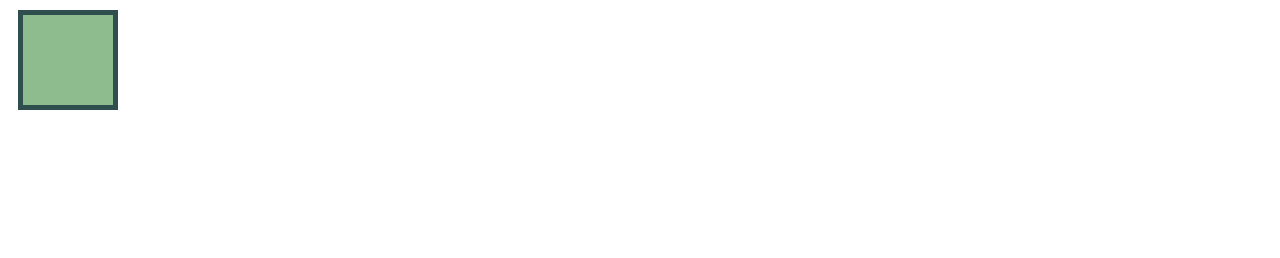
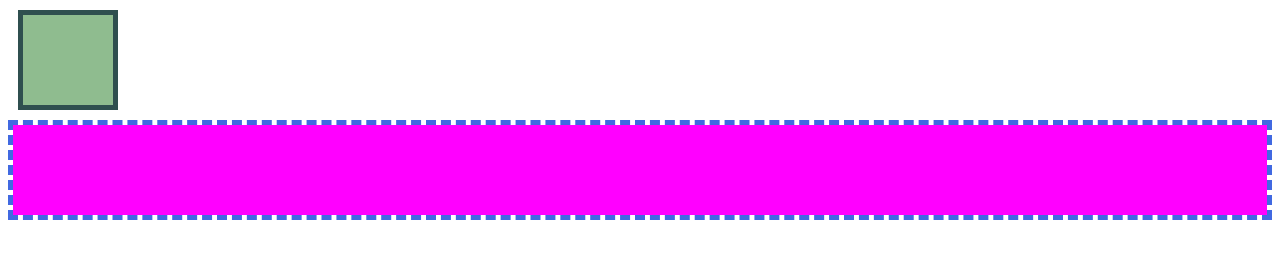
Before and after one commit to reality8080/Study_HTML, a plain HTML site: page Css/Index2.html in a window 1280 px wide. Drawn offline with Linux system fonts and the light colour scheme.

Commit message:
Add backgound_clip

```diff
--- /dev/null
+++ b/Css/Backgound_Clip/BackGound.css
@@ -0,0 +1,10 @@
+.header{
+    width: 100%;
+    height: 100px;
+    background-color: fuchsia;
+    box-sizing: border-box;
+    border: 5px dashed royalblue;
+    padding: 15px;
+    background-clip: padding-box;
+    /* content-box, border-box,  */
+}
--- a/Css/Index2.html
+++ b/Css/Index2.html
@@ -5,8 +5,10 @@
     <meta name="viewport" content="width=device-width, initial-scale=1.0">
     <title>Checkout2</title>
     <link rel="stylesheet" href="Box_Sizing/Box_sizing.css">
+    <link rel="stylesheet" href="Backgound_Clip/BackGound.css">
 </head>
 <body>
     <div class="Box"></div>
+    <div class="header"></div>
 </body>
 </html>
```
